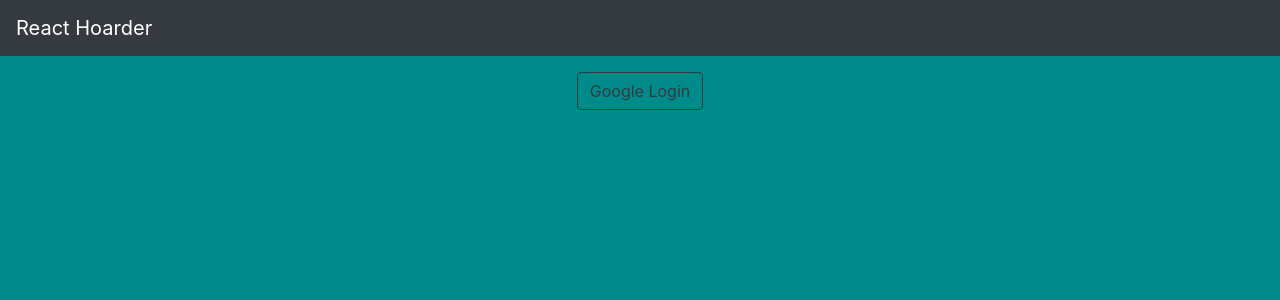
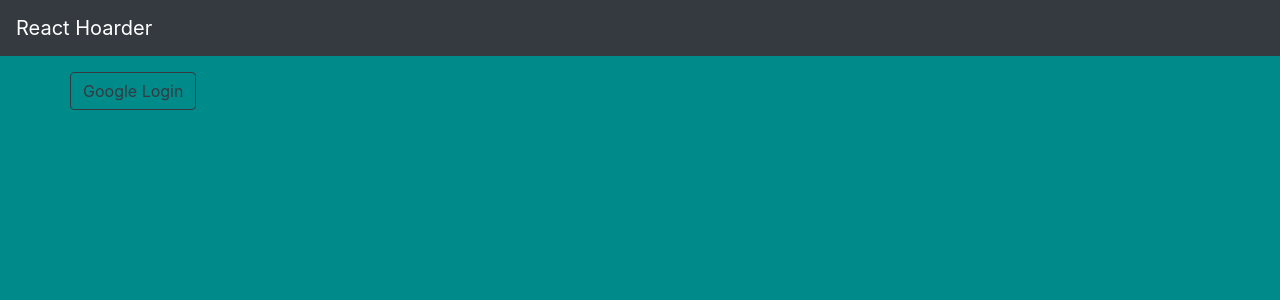
Before and after one commit to John-Fleming/react-hoarder, a React (Create React App) app: page /auth in a window 1280 px wide. Shown: the top 300 px of the page. Built offline with nearby package versions, Linux system fonts and the light colour scheme; no server answers.

Commit message:
nav link routing works

```diff
--- a/src/App/App.js
+++ b/src/App/App.js
@@ -2,15 +2,38 @@ import React from 'react';
 import firebase from 'firebase/app';
 import 'firebase/auth';
 
+import {
+  BrowserRouter,
+  Route,
+  Redirect,
+  Switch,
+} from 'react-router-dom';
+
 import Auth from '../components/pages/Auth/Auth';
 import Home from '../components/pages/Home/Home';
 import MyNavbar from '../components/shared/MyNavbar/MyNavbar';
+import MyStuff from '../components/pages/MyStuff/MyStuff';
+import NewStuff from '../components/pages/NewStuff/NewStuff';
 
 import fbConnection from '../helpers/data/connection';
 
 import './App.scss';
 
 fbConnection();
+
+const PublicRoute = ({ component: Component, authed, ...rest }) => {
+  const routeChecker = (props) => (authed === false
+    ? (<Component {...props} />)
+    : (<Redirect to={{ pathname: '/home', state: { from: props.location } }} />));
+  return <Route {...rest} render={(props) => routeChecker(props)} />;
+};
+
+const PrivateRoute = ({ component: Component, authed, ...rest }) => {
+  const routeChecker = (props) => (authed === true
+    ? (<Component {...props} />)
+    : (<Redirect to={{ pathname: '/auth', state: { from: props.location } }} />));
+  return <Route {...rest} render={(props) => routeChecker(props)} />;
+};
 class App extends React.Component {
   state = {
     authed: false,
@@ -34,11 +57,22 @@ class App extends React.Component {
     const { authed } = this.state;
     return (
       <div className="App">
-        <MyNavbar authed={authed}></MyNavbar>
-        { authed
-          ? <Home authed={authed}/>
-          : <Auth authed={authed}></Auth>
-        }
+        <BrowserRouter>
+          <React.Fragment>
+            <MyNavbar authed={authed}></MyNavbar>
+            <div className="container">
+              <div className="row">
+                <Switch>
+                  <PrivateRoute path='/home' component={Home} authed={authed}/>
+                  <PrivateRoute path='/stuff' component={MyStuff} authed={authed}/>
+                  <PrivateRoute path='/new' component={NewStuff} authed={authed}/>
+                  <PublicRoute path='/auth' component={Auth} authed={authed}/>
+                  <Redirect from="*" to="/home" />
+                </Switch>
+              </div>
+            </div>
+          </React.Fragment>
+        </BrowserRouter>
       </div>
     );
   }
--- a/src/components/pages/Home/Home.js
+++ b/src/components/pages/Home/Home.js
@@ -1,10 +1,11 @@
 import React from 'react';
+import './Home.scss';
 
 class Home extends React.Component {
   render() {
     return (
-      <div className="Home">
-        <img className="mt-3" src="https://i.redd.it/yl58vkjul2b41.jpg" alt="my stuff meme"/>
+      <div className="Home mx-auto">
+          <img className="mt-3" src="https://i.redd.it/yl58vkjul2b41.jpg" alt="my stuff meme"/>
       </div>
     );
   }
--- a/src/components/shared/MyNavbar/MyNavbar.js
+++ b/src/components/shared/MyNavbar/MyNavbar.js
@@ -2,6 +2,7 @@ import React from 'react';
 import firebase from 'firebase/app';
 import 'firebase/auth';
 import PropTypes from 'prop-types';
+import { NavLink as RRNavLink } from 'react-router-dom';
 
 import {
   Collapse,
@@ -42,13 +43,13 @@ class MyNavbar extends React.Component {
         return (
           <Nav className="ml-auto" navbar>
             <NavItem>
-              <NavLink href="/components/">Home</NavLink>
+              <NavLink tag={RRNavLink} to="/home">Home</NavLink>
             </NavItem>
             <NavItem>
-              <NavLink href="/components/">My Stuff</NavLink>
+              <NavLink tag={RRNavLink} to="/stuff">My Stuff</NavLink>
             </NavItem>
             <NavItem>
-              <NavLink href="/components/">New</NavLink>
+              <NavLink tag={RRNavLink} to="/new">New</NavLink>
             </NavItem>
             <NavItem>
               <NavLink href="/components/" onClick={this.logMeOut}>Logout</NavLink>
```
